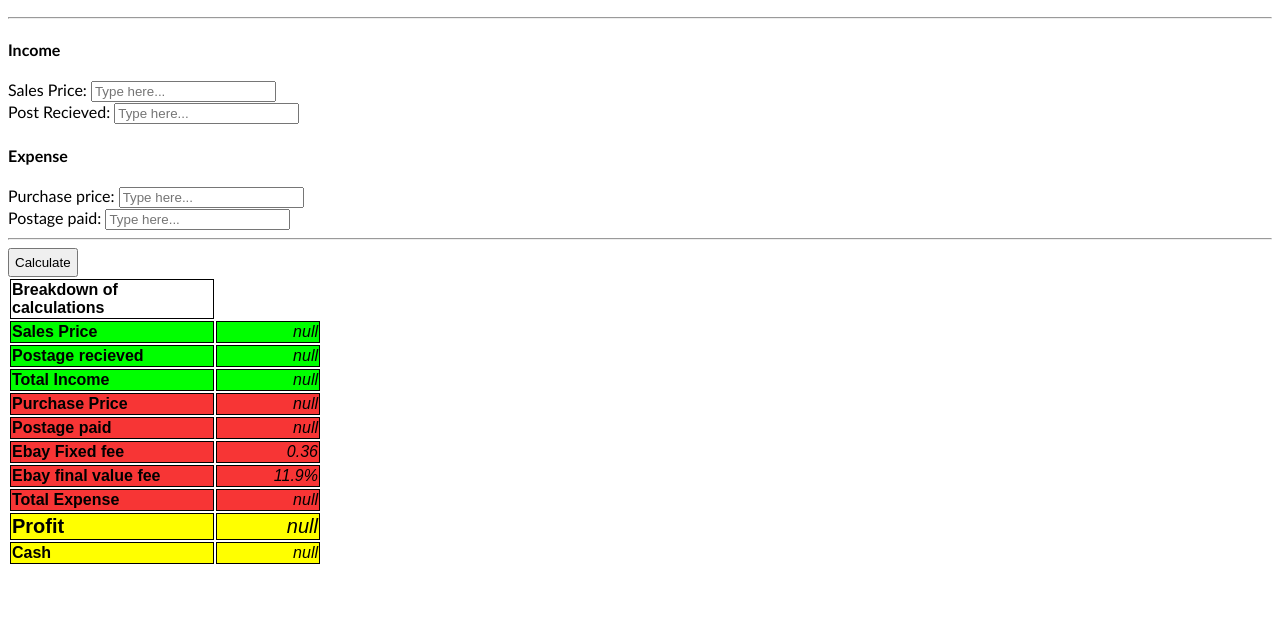
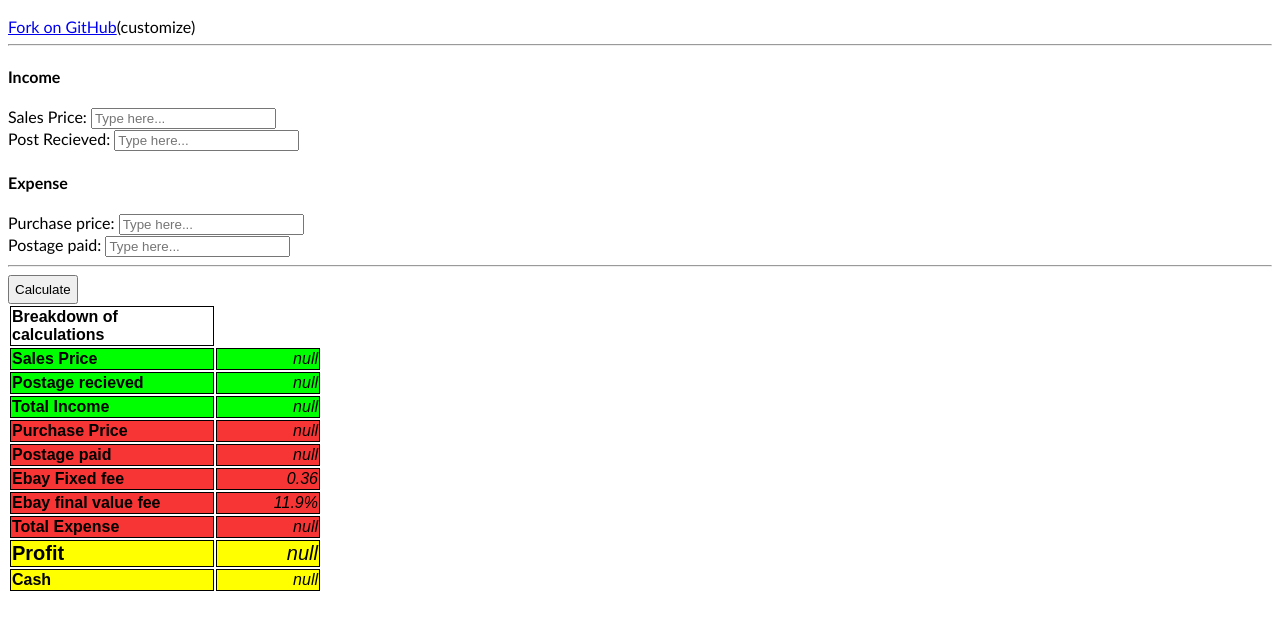
Before and after one commit to isaboo/profitcalculator, a plain HTML site: page index.html in a window 1280 px wide. Shown: the part 52-682 px from the top of the page. Drawn offline with nearby package versions, Linux system fonts and the light colour scheme.

Commit message:
Update index.html

```diff
--- a/index.html
+++ b/index.html
@@ -15,6 +15,7 @@
     <div class="main">
         <form onsubmit="return false">
             <h2>Profit Calculator!</h2>
+            <a href="https://www.github.com/isaboo/profitcalculator">Fork on GitHub</a>(customize)
             <hr/>
             <h4>Income</h4>
             Sales Price: <input id="sale" placeholder="Type here..."/><br/>
```
